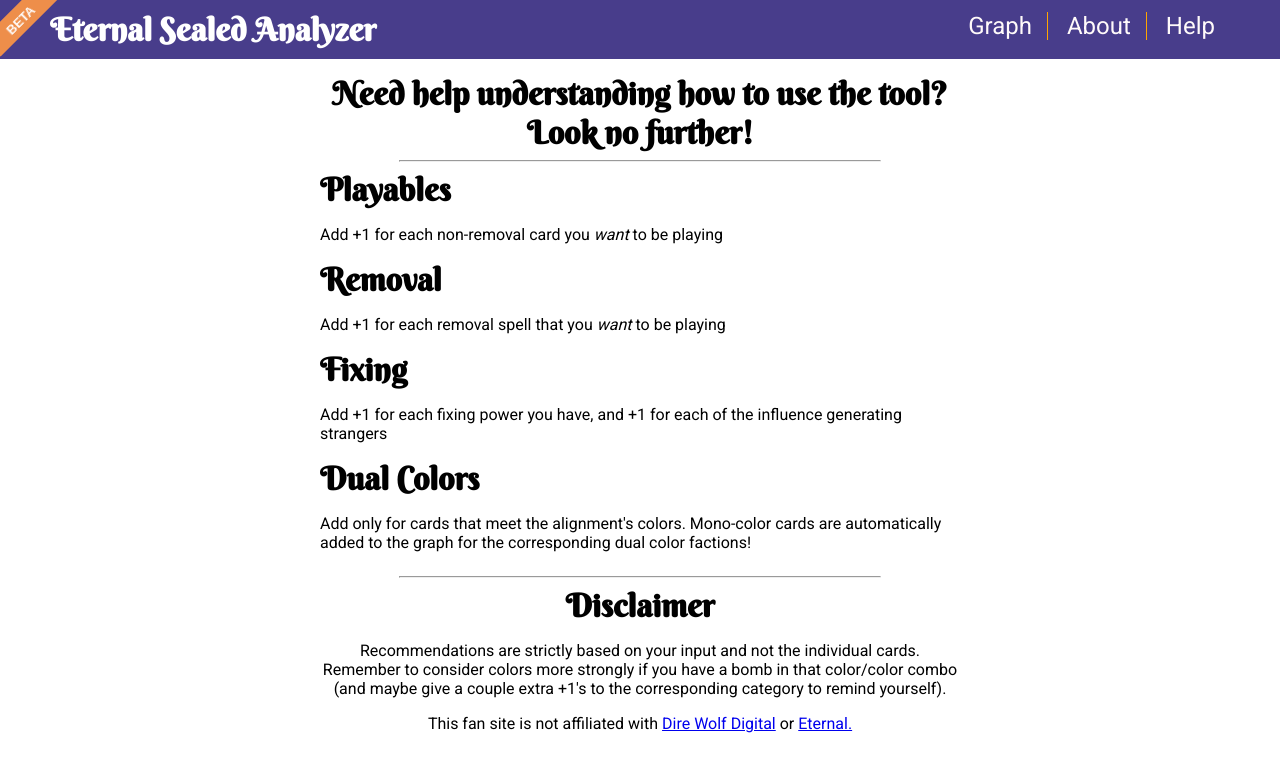
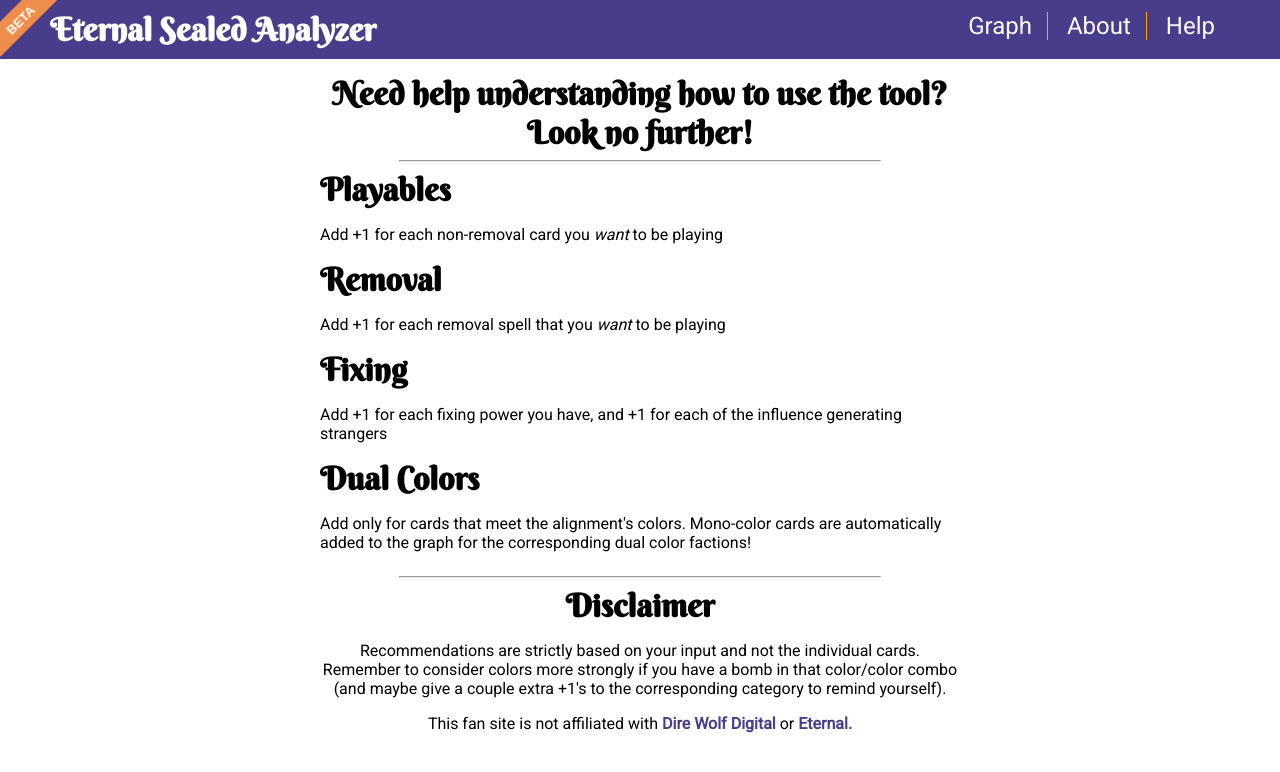
Before and after one commit to TerabyteTiger/eternalSealedPoolGraphical, a plain HTML site: page help.html in a window 1280 px wide. Drawn offline with Linux system fonts and the light colour scheme.

```diff
--- a/index.css
+++ b/index.css
@@ -148,6 +148,17 @@
     text-decoration: none;
 }
 
+/** a tag Links **/
+a {
+    text-decoration: none;
+    color: #483d8b;
+    font-weight: 800;
+}
+
+a:hover {
+    text-decoration: underline;
+}
+
 /** Grid **/
 #container-main {
     display: grid;
@@ -296,7 +307,6 @@
 
 .monoChart {
     grid-area: monoChart;
-
     place-self: center;
 }
 
@@ -318,7 +328,6 @@
 
 .dualChart1 {
     grid-area: dualChart1;
-
     place-self: center;
 }
 
@@ -328,7 +337,6 @@
 
 .dualChart2 {
     grid-area: dualChart2;
-
     place-self: center;
 }
 
```
Also changed, not shown: about.html (+0 -11 lines).
